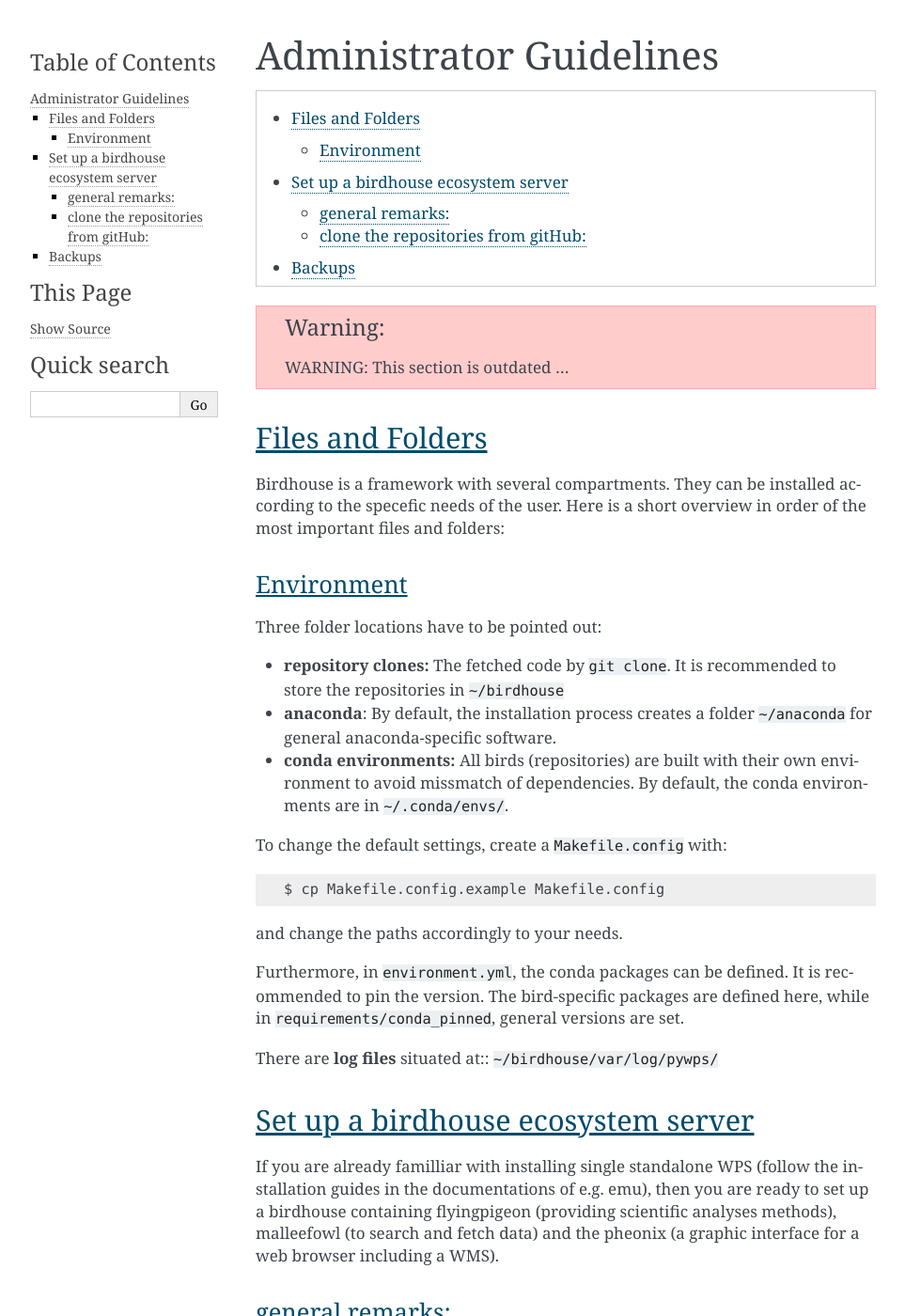
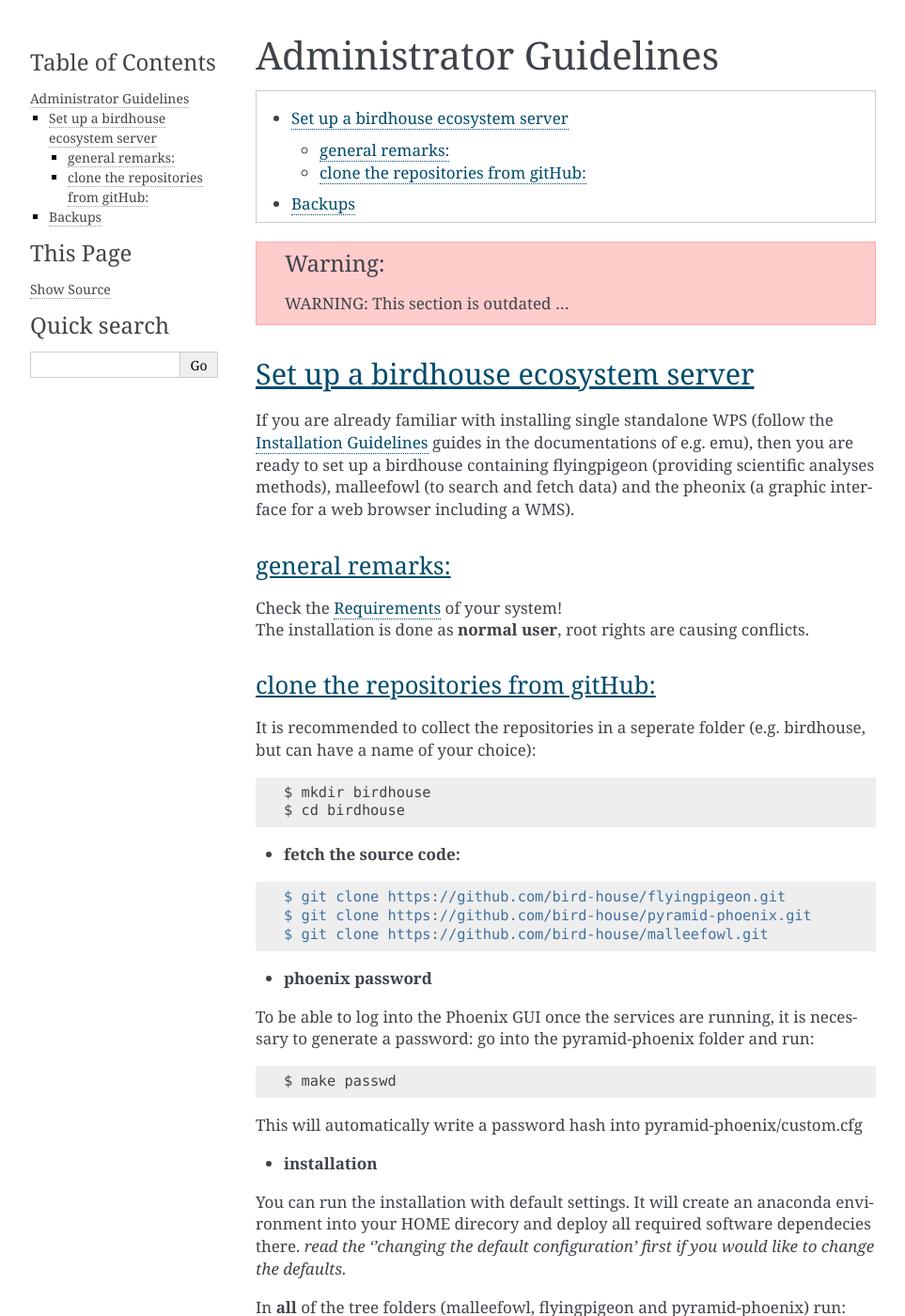
Before and after one commit to bird-house/birdhouse-docs, a Sphinx documentation site: the page built from docs/source/admin_guide.rst, in a window 1280 px wide and 1400 px high. Shown: the whole window at 94% size, without its empty margins (148-1111 px from the left). Built offline with Sphinx 7.4.7, drawn with Linux system fonts in a browser that asks for light colours.

Commit message:
include installation

```diff
--- a/docs/source/admin_guide.rst
+++ b/docs/source/admin_guide.rst
@@ -5,48 +5,17 @@
 
 .. contents::
     :local:
-    :depth: 3
+    :depth: 2
 
 
 .. warning:: WARNING: This section is outdated ...
-
-
-.. _filesandfolder:
-
-Files and Folders
------------------
-
-Birdhouse is a framework with several compartments. They can be installed according to the specefic needs of the user. Here is a short overview in order of the most important files and folders:
-
-Environment
-...........
-
-Three folder locations have to be pointed out:
-
-* **repository clones:**  The fetched code by ``git clone``. It is recommended to store the repositories in ``~/birdhouse``
-* **anaconda**: By default, the installation process creates a folder ``~/anaconda`` for general anaconda-specific software.
-* **conda environments:** All birds (repositories) are built with their own environment to avoid missmatch of dependencies.
-  By default, the conda environments are in ``~/.conda/envs/``.
-
-To change the default settings, create a ``Makefile.config`` with::
-
-  $ cp Makefile.config.example Makefile.config
-
-and change the paths accordingly to your needs.
-
-Furthermore, in ``environment.yml``, the conda packages can be defined. It is recommended to pin the version. The bird-specific packages are defined here, while in ``requirements/conda_pinned``, general versions are set.
-
-There are **log files** situated at:: ``~/birdhouse/var/log/pywps/``
-
-
-
 
 .. _birdhouse_ecosystem:
 
 Set up a birdhouse ecosystem server
 -----------------------------------
 
-If you are already familliar with installing single standalone WPS (follow the installation guides in the documentations of e.g. emu), then you are ready to set up a birdhouse containing flyingpigeon (providing scientific analyses methods), malleefowl (to search and fetch data) and the pheonix (a graphic interface for a web browser including a WMS).
+If you are already familiar with installing single standalone WPS (follow the :ref:`installation` guides in the documentations of e.g. emu), then you are ready to set up a birdhouse containing flyingpigeon (providing scientific analyses methods), malleefowl (to search and fetch data) and the pheonix (a graphic interface for a web browser including a WMS).
 
 general remarks:
 ..................
--- a/docs/source/index.rst
+++ b/docs/source/index.rst
@@ -9,6 +9,7 @@
 
    overview
    architecture
+   installation
    admin_guide
    dev_guide
    communication
--- a/docs/source/installation.rst
+++ b/docs/source/installation.rst
@@ -1,11 +1,13 @@
 .. _installation:
 
-Installation
-============
+Installation Guidelines
+=======================
 
 .. contents::
     :local:
     :depth: 2
+
+.. warning:: WARNING: This section is outdated ...
 
 Birdhouse consists of several components like Malleefowl_ and Emu_. Each of them can be installed individually.
 The installation is done using the Python-based build system :term:`Buildout`.
```
Also changed, not shown: docs/source/architecture.rst (+31 -0 lines), docs/source/snippetstobesorted.rst (deleted, +0 -7 lines).
